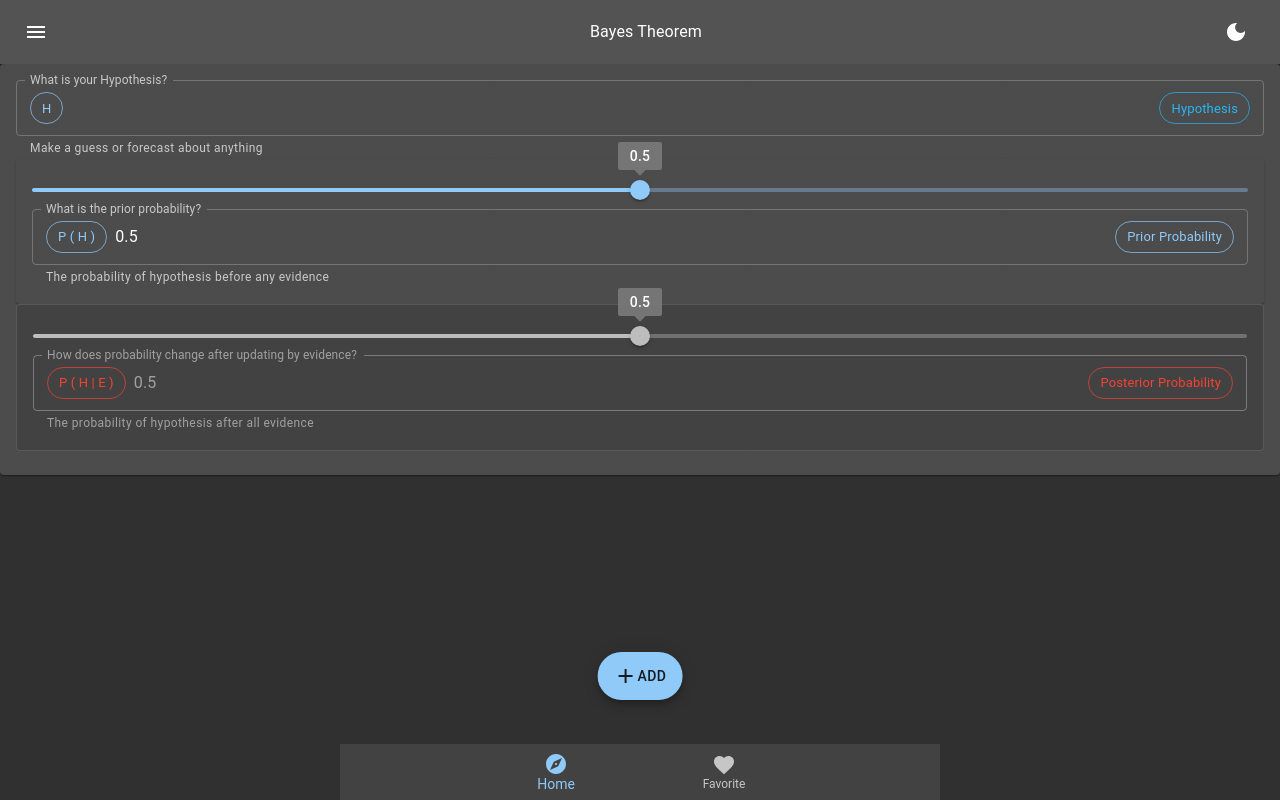
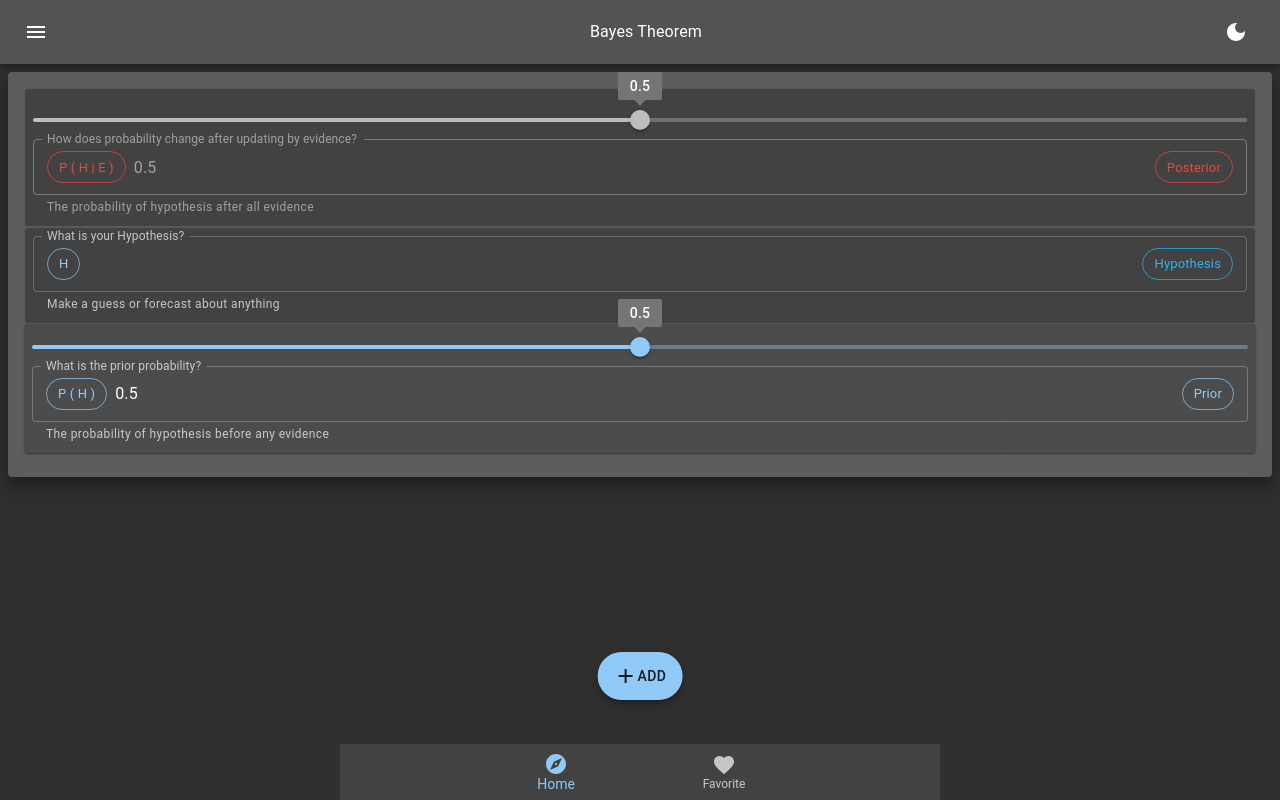
Before and after one commit to quantumsnowball/bayes-domain, a Next.js app: page / in a window 1280 px wide. Built offline with nearby package versions, Linux system fonts and the light colour scheme.

Commit message:
layout: fine tune HypothesisCard

```diff
--- a/components/Pages/Home/HypothesisCard/PosteriorShow.tsx
+++ b/components/Pages/Home/HypothesisCard/PosteriorShow.tsx
@@ -14,9 +14,9 @@ interface PosteriorShowProps {
 function PosteriorShow({ posteriorLocal }: PosteriorShowProps) {
   return (
     <Paper
-      elevation={3}
+      elevation={1}
       variant='outlined'
-      sx={{ p: 2 }}>
+      sx={{ p: 1, pt: 2 }}>
       <Slider
         disabled
         defaultValue={0.5}
@@ -40,7 +40,7 @@ function PosteriorShow({ posteriorLocal }: PosteriorShowProps) {
             </InputAdornment>,
           endAdornment:
             <InputAdornment position="end" >
-              <Chip label='Posterior Probability' variant='outlined' color='error' />
+              <Chip label='Posterior' variant='outlined' color='error' />
             </InputAdornment>,
         }}
         value={posteriorLocal}
--- a/components/Pages/Home/HypothesisCard/PriorPrompt.tsx
+++ b/components/Pages/Home/HypothesisCard/PriorPrompt.tsx
@@ -23,7 +23,7 @@ function PriorPrompt({ priorLocal, setPriorLocal }: PriorPromptProps) {
   return (
     <Paper
       elevation={1}
-      sx={{ p: 2 }}>
+      sx={{ p: 1 }}>
       <Slider
         defaultValue={0.5}
         value={priorLocal}
@@ -51,7 +51,7 @@ function PriorPrompt({ priorLocal, setPriorLocal }: PriorPromptProps) {
             </InputAdornment>,
           endAdornment:
             <InputAdornment position="end" >
-              <Chip label='Prior Probability' variant='outlined' color='primary' />
+              <Chip label='Prior' variant='outlined' color='primary' />
             </InputAdornment>,
         }}
         value={prior}
--- a/components/Pages/Home/HypothesisCard/TitlePrompt.tsx
+++ b/components/Pages/Home/HypothesisCard/TitlePrompt.tsx
@@ -1,6 +1,7 @@
 import {
   Chip,
   InputAdornment,
+  Paper,
   TextField,
 } from "@mui/material"
 import { RootState } from '../../../../redux/store'
@@ -13,6 +14,10 @@ function TitlePrompt() {
   const title = useSelector((s: RootState) => s.content.hypothesis.title)
 
   return (
+    <Paper
+      elevation={1}
+      variant='outlined'
+      sx={{ p: 1 }}>
       <TextField
         fullWidth
         variant="outlined"
@@ -34,6 +39,7 @@ function TitlePrompt() {
         onFocus={e => e.target.select()}
       >
       </TextField>
+    </Paper>
   )
 }
 
--- a/components/Pages/Home/HypothesisCard/index.tsx
+++ b/components/Pages/Home/HypothesisCard/index.tsx
@@ -18,11 +18,13 @@ function HypothesisCard() {
   }, [prior])
 
   return (
-    <Card>
+    <Card
+      elevation={Math.round(24 * posteriorLocal)}
+      sx={{ m: 1 }}>
       <CardContent>
+        <PosteriorShow {...{ posteriorLocal }} />
         <TitlePrompt />
         <PriorPrompt {...{ priorLocal, setPriorLocal }} />
-        <PosteriorShow {...{ posteriorLocal }} />
       </CardContent>
     </Card >
   )
```
Lines whose indentation alone changed are shown as unchanged.
